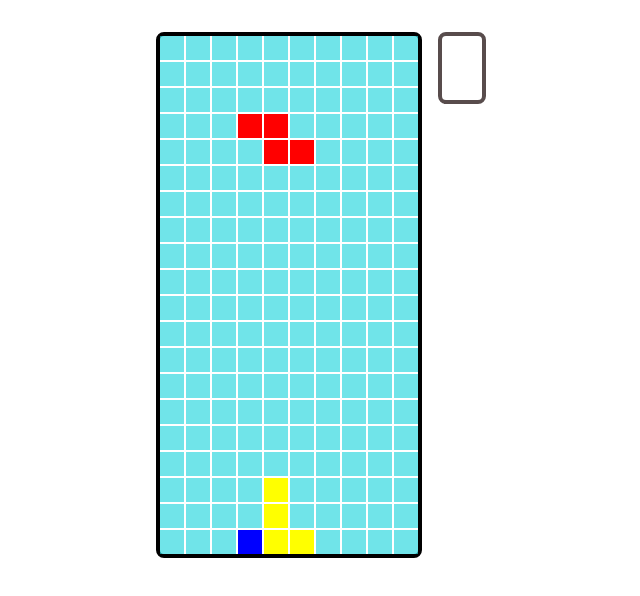
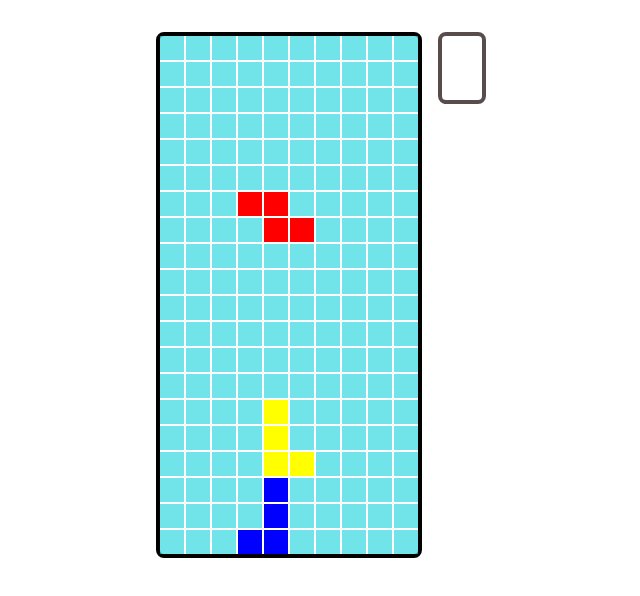
Before and after one commit to anti-yREX/tetris-clone-react-js, a React (Create React App) app: page / in a window 1280 px wide. Shown: the top 596 px of the page, without its empty margins (319-959 px from the left). Built offline with nearby package versions, Linux system fonts and the light colour scheme.

Commit message:
Stop falling when block collide with bottom blocks

```diff
--- a/src/components/PlayArea/PlayArea.enum.js
+++ b/src/components/PlayArea/PlayArea.enum.js
@@ -23,7 +23,7 @@ const BlockData = {
         ],
     },
     sData: {
-        color: 'green',
+        color: '#80ff00',
         pixels: [
             {
                 xCord: 5,
--- a/src/components/PlayArea/index.jsx
+++ b/src/components/PlayArea/index.jsx
@@ -115,8 +115,25 @@ class PlayArea extends React.Component {
         const { currentBlock } = this.state;
         if (currentBlock) {
             const newCurrentBlock = currentBlockFalling(currentBlock);
-            const hasBlockReachBottom = this.checkCurrentBlockReachBottom(newCurrentBlock);
-            if (!hasBlockReachBottom) {
+            const hasReachBottomBlocks = this.checkCurrentBlockReachBottomBlocks(newCurrentBlock);
+            if (hasReachBottomBlocks) {
+                this.setState({
+                    pixels: this.getUpdatedPixels({
+                        addBlockToBottom: true,
+                        data: {
+                            currentBlock,
+                        },
+                    }),
+                }, () => {
+                    clearInterval(this.fallingInterval);
+                    // Create a Block
+                    this.createNewCurrentBlock();
+                });
+                return;
+            }
+            const hasReachBottom = this.checkCurrentBlockReachBottom(newCurrentBlock);
+            console.log(hasReachBottom, hasReachBottomBlocks, !hasReachBottom || !hasReachBottomBlocks);
+            if (!hasReachBottom) {
                 this.setState({
                     pixels: this.getUpdatedPixels({
                         updateForFall: true,
@@ -154,6 +171,22 @@ class PlayArea extends React.Component {
             }
         });
         return hasBlockReachBottom;
+    }
+
+    checkCurrentBlockReachBottomBlocks = (newCurrentBlock) => {
+        const { pixels } = newCurrentBlock;
+        const { pixels: screenPixels } = this.state;
+        let hasReachBottomBlocks = false;
+        pixels.forEach(pixel => {
+            const { xCord, yCord } = pixel;
+            if (screenPixels[yCord]) {
+                const currentPixel = screenPixels[yCord][xCord];
+                if (currentPixel?.isEmpty === false && currentPixel?.isBottom === true) {
+                    hasReachBottomBlocks = true;
+                }
+            }
+        });
+        return hasReachBottomBlocks;
     }
 
     getInitialBlock = (blockName) => {
```
